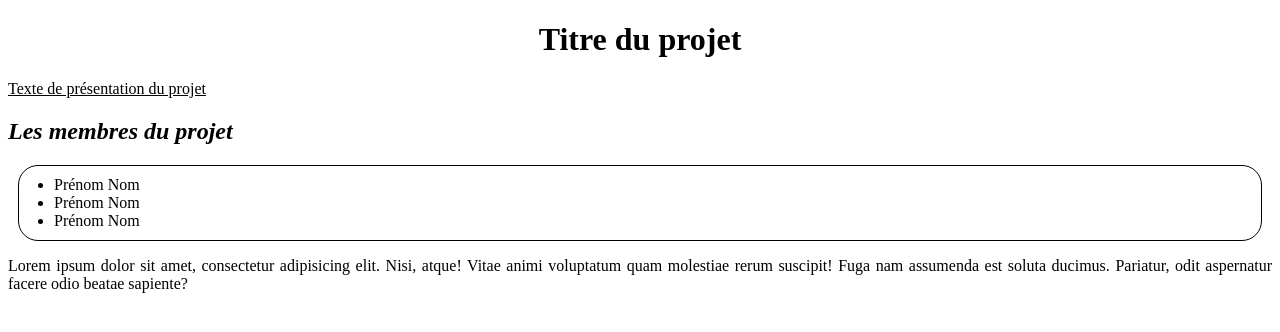
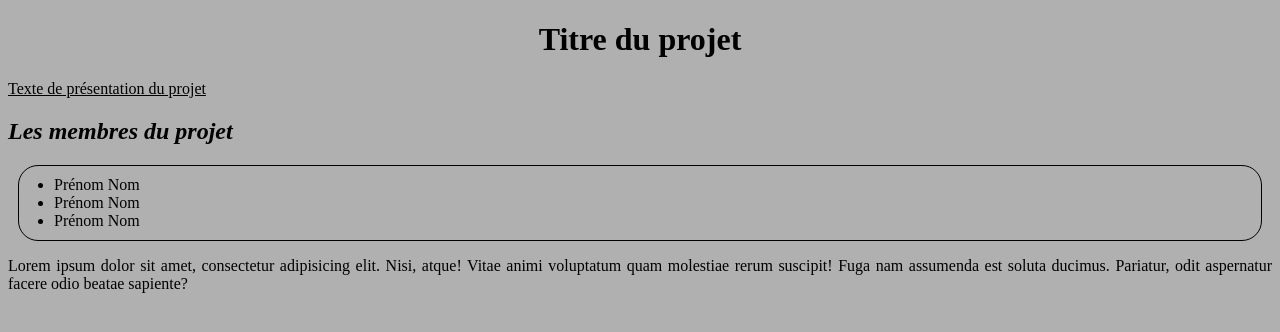
Before and after one commit to C6H804/projectAFEC, a PHP site: page / in a window 1280 px wide. Shown: the top 332 px of the page. Run offline with PHP 8.4, Linux system fonts and the light colour scheme.

Commit message:
changement couleur body

```diff
--- a/style.css
+++ b/style.css
@@ -24,3 +24,7 @@ p {
 h2 {
     font-style: italic;
 }
+
+body {
+    background-color: #b0b0b0;
+}
```
